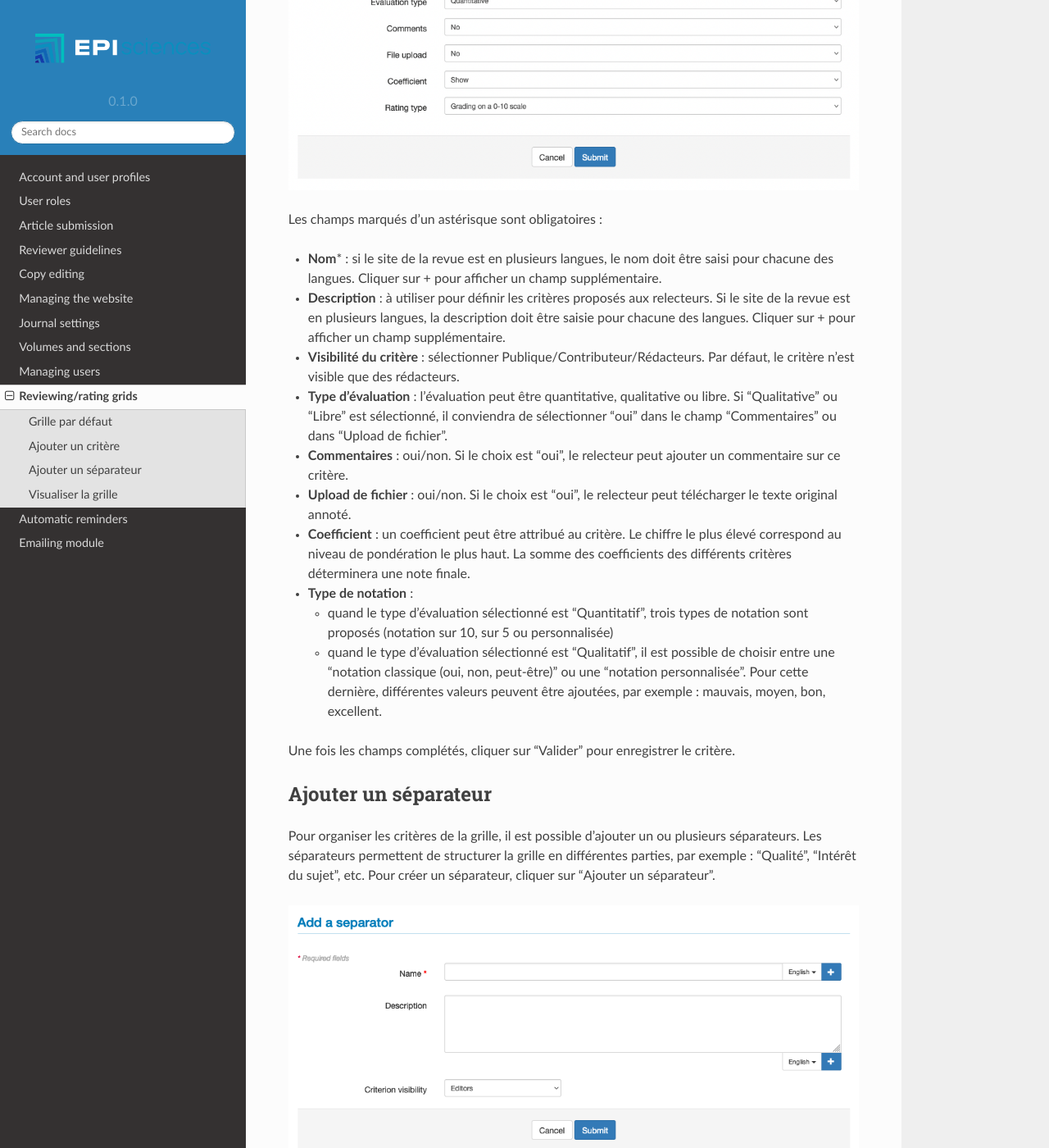
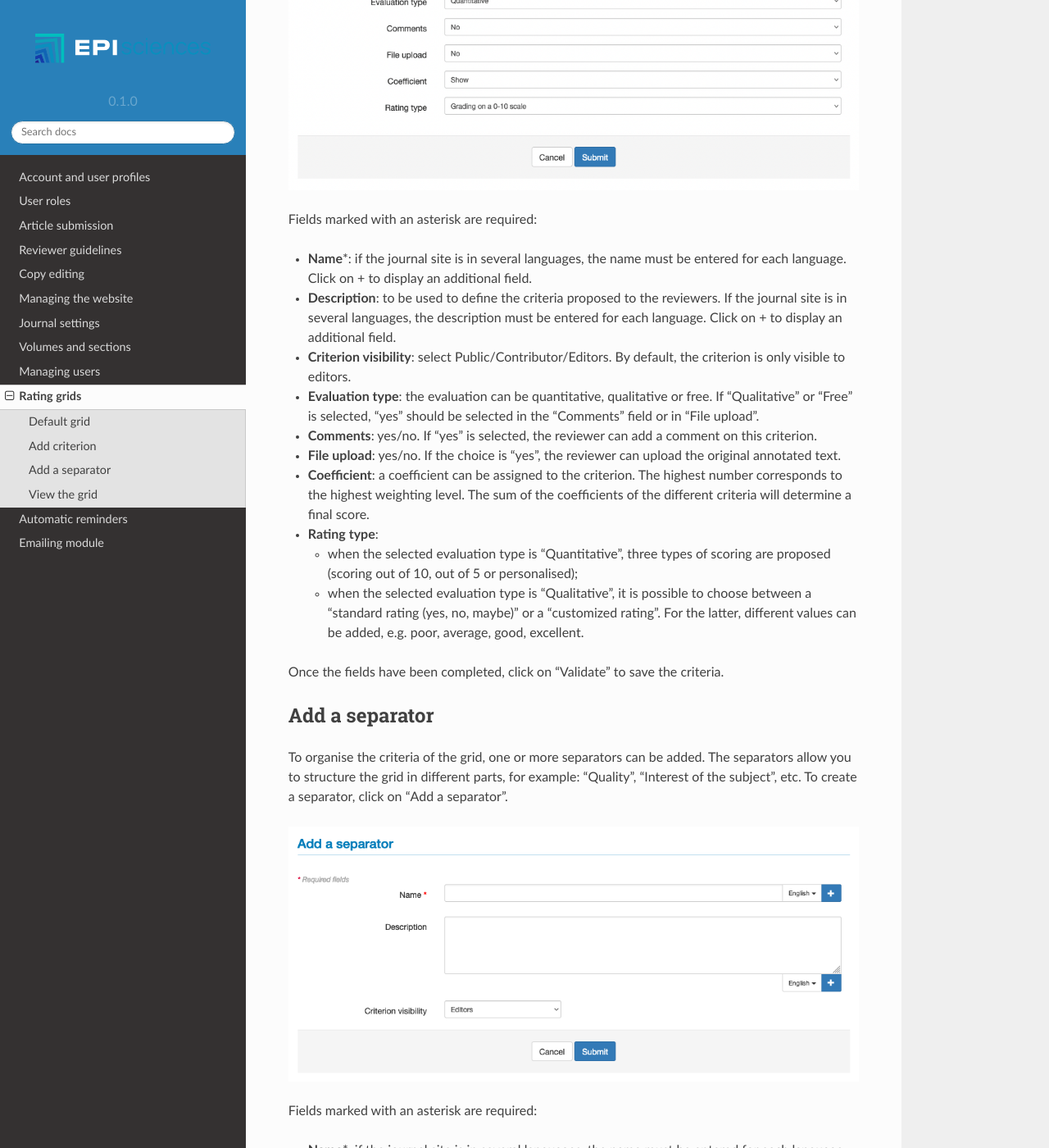
Before and after one commit to CCSDForge/episciences-documentation, a Sphinx documentation site: the page built from docs/source/grids.md, in a window 1280 px wide and 1400 px high, scrolled down 1437 px. Shown: the whole window at 82% size. Built offline with Sphinx 7.4.7 and the Read the Docs theme 2.0.0, drawn with Linux system fonts in a browser that asks for light colours; pages that are not in the unit, such as notebooks, are missing from menus; some of the changed text lies outside the part shown.

Commit message:
add grids.md

```diff
--- a/docs/source/grids.md
+++ b/docs/source/grids.md
@@ -1,66 +1,57 @@
-# Reviewing/rating grids
+# Rating grids
 
-> Rôles : administrateur, rédacteur en chef, secrétaire de rédaction
+> **Rights**: Administrator, Editor, Editor in Chief, Editorial secretary
 
-Une grille de relecture peut être élaborée pour guider les relecteurs grâce à une série de points prédéfinis à examiner. Les résultats des relectures peuvent ainsi être normalisés.
+A proofreading grid can be developed to guide proofreaders through a series of predefined points to be examined. The results of the reviews can then be standardised.
 
-Pour construire une grille de lecture, aller dans : Gérer la revue > Revue > Grille de relecture.
+To build a rating grid, go to the menu: Journal management > Journal > Rating Grids.
 
-Une grille de relecture est composée d’un nom et d’une série de critères.
+A rating grid is composed of a name and a set of criteria.
 
-## Grille par défaut
-![Alt text](img/grids-1.png "Grille par défaut")
+## Default grid
+![Alt text](img/grids-1.png "Default grid")
 
-Une grille de relecture est proposée par défaut. D’autres grilles peuvent être ajoutées, en fonction des besoins, par exemple pour faire une distinction entre volumes courants et volumes d’actes de conférence.
+A proofreading grid is proposed by default. Other grids can be added, depending on the needs, for example to distinguish between current volumes and conference proceedings volumes.
 
-La grille par défaut est modifiable. Chaque critère peut être modifié ou supprimé.
+The default grid can be modified. Each criterion can be modified or deleted.
 
-## Ajouter un critère
-Une grille de relecture est composée d’autant de critères que nécessaire. Pour définir un critère, cliquer sur “Ajouter un critère”.
-![Alt text](img/grids-2.png "Ajouter un critère")
+## Add criterion
+A proofreading grid is composed of as many criteria as necessary. To define a criterion, click on “Add criterion”.
 
-Les champs marqués d’un astérisque sont obligatoires :
-- **Nom*** : si le site de la revue est en plusieurs langues, le nom doit être saisi pour chacune des langues. Cliquer
-sur + pour afficher un champ supplémentaire.
-- **Description** : à utiliser pour définir les critères proposés aux relecteurs. Si le site de la revue est en
-  plusieurs langues, la description doit être saisie pour chacune des langues. Cliquer sur + pour afficher un champ supplémentaire.
-- **Visibilité du critère** : sélectionner Publique/Contributeur/Rédacteurs. Par défaut, le critère n’est visible que
-  des rédacteurs.
-- **Type d’évaluation** : l’évaluation peut être quantitative, qualitative ou libre. Si “Qualitative” ou “Libre” est
-  sélectionné, il conviendra de sélectionner “oui” dans le champ “Commentaires” ou dans “Upload de fichier”.
-- **Commentaires** : oui/non. Si le choix est “oui”, le relecteur peut ajouter un commentaire sur ce critère.
-- **Upload de fichier** : oui/non. Si le choix est “oui”, le relecteur peut télécharger le texte original annoté.
-- **Coefficient** : un coefficient peut être attribué au critère. Le chiffre le plus élevé correspond au niveau de
-  pondération le plus haut. La somme des coefficients des différents critères déterminera une note finale.
-- **Type de notation** :
-  - quand le type d’évaluation sélectionné est “Quantitatif”, trois types de notation sont proposés (notation sur 10,
-  sur 5 ou personnalisée)
-  - quand le type d’évaluation sélectionné est “Qualitatif”, il est possible de choisir entre une “notation classique
-    (oui, non, peut-être)” ou une “notation personnalisée”. Pour cette dernière, différentes valeurs peuvent être ajoutées, par exemple : mauvais, moyen, bon, excellent.
+![Alt text](img/grids-2.png "Add criterion")
 
-Une fois les champs complétés, cliquer sur “Valider” pour enregistrer le critère.
+Fields marked with an asterisk are required:
+- **Name***: if the journal site is in several languages, the name must be entered for each language. Click on + to display an additional field.
+- **Description**: to be used to define the criteria proposed to the reviewers. If the journal site is in several languages, the description must be entered for each language. Click on + to display an additional field.
+- **Criterion visibility**: select Public/Contributor/Editors. By default, the criterion is only visible to editors.
+- **Evaluation type**: the evaluation can be quantitative, qualitative or free. If “Qualitative” or “Free” is selected, “yes” should be selected in the “Comments” field or in “File upload”.
+- **Comments**: yes/no. If “yes” is selected, the reviewer can add a comment on this criterion.
+- **File upload**: yes/no. If the choice is “yes”, the reviewer can upload the original annotated text.
+- **Coefficient**: a coefficient can be assigned to the criterion. The highest number corresponds to the highest weighting level. The sum of the coefficients of the different criteria will determine a final score.
+- **Rating type**:
+  - when the selected evaluation type is “Quantitative”, three types of scoring are proposed (scoring out of 10, out of 5 or personalised);
+  - when the selected evaluation type is “Qualitative”, it is possible to choose between a “standard rating (yes, no, maybe)” or a “customized rating”. For the latter, different values can be added, e.g. poor, average, good, excellent.
 
-## Ajouter un séparateur
-Pour organiser les critères de la grille, il est possible d’ajouter un ou plusieurs séparateurs. Les séparateurs permettent de structurer la grille en différentes parties, par exemple : “Qualité”, “Intérêt du sujet”, etc. Pour créer un séparateur, cliquer sur “Ajouter un séparateur”.
+Once the fields have been completed, click on “Validate” to save the criteria.
 
-![Alt text](img/grids-3.png "Ajouter un séparateur")
+## Add a separator
+To organise the criteria of the grid, one or more separators can be added. The separators allow you to structure the grid in different parts, for example: “Quality”, “Interest of the subject”, etc. To create a separator, click on “Add a separator”.
 
-Les champs marqués d’un astérisque sont obligatoires :
-- **Nom*** : si le site de la revue est en plusieurs langues, le nom doit être saisi pour chacune des langues. Cliquer
-sur + pour afficher un champ supplémentaire.
-- **Description** : à utiliser pour définir les critères proposés aux relecteurs. Si le site de la revue est en
-  plusieurs langues, la description doit être saisie pour chacune des langues. Cliquer sur + pour afficher un champ supplémentaire.
-- **Visibilité du critère** : sélectionner Publique/Contributeur/Rédacteurs. Par défaut, le critère n’est visible que
-  des rédacteurs.
+![Alt text](img/grids-3.png "Add a separator")
 
-Une fois les champs complétés, cliquer sur “Valider” pour enregistrer le séparateur.
+Fields marked with an asterisk are required:
+- **Name***: if the journal site is in several languages, the name must be entered for each language. Click on + to display an additional field.
+- **Description**: if the journal site is in several languages, the description must be entered for each language. Click on + to display an additional field.
+- **Criterion visibility**: select Public/Contributor/Editors. By default, the criterion is only visible to editors.
 
-## Visualiser la grille
-En cliquant sur “Visualiser la grille”, la grille telle qu’elle sera proposée aux relecteurs s’affiche.
+Once the fields have been completed, click on “Validate” to save the separator.
 
-![Alt text](img/grids-4.png "Visualiser la grille")
+## View the grid
+By clicking on “View this Grid”, the grid as it will be proposed to the reviewers is displayed.
 
-Une icône de couleur précise la visibilité du crtière :
-- rouge : la réponse à ce critère peut être visible publiquement sur la page de l’article
-- orange : la réponse à ce critère peut être vue par l’auteur
-- gris : la réponse à ce critère ne peut être vue que par les rédacteurs
+![Alt text](img/grids-4.png "View the grid")
+
+A coloured icon indicates the visibility of the criterion:
+- red: the answer to this criterion can be seen publicly on the article page;
+- orange: the answer to this criterion can be seen by the author;
+- grey : the answer to this criterion can only be seen by the editors.
```
